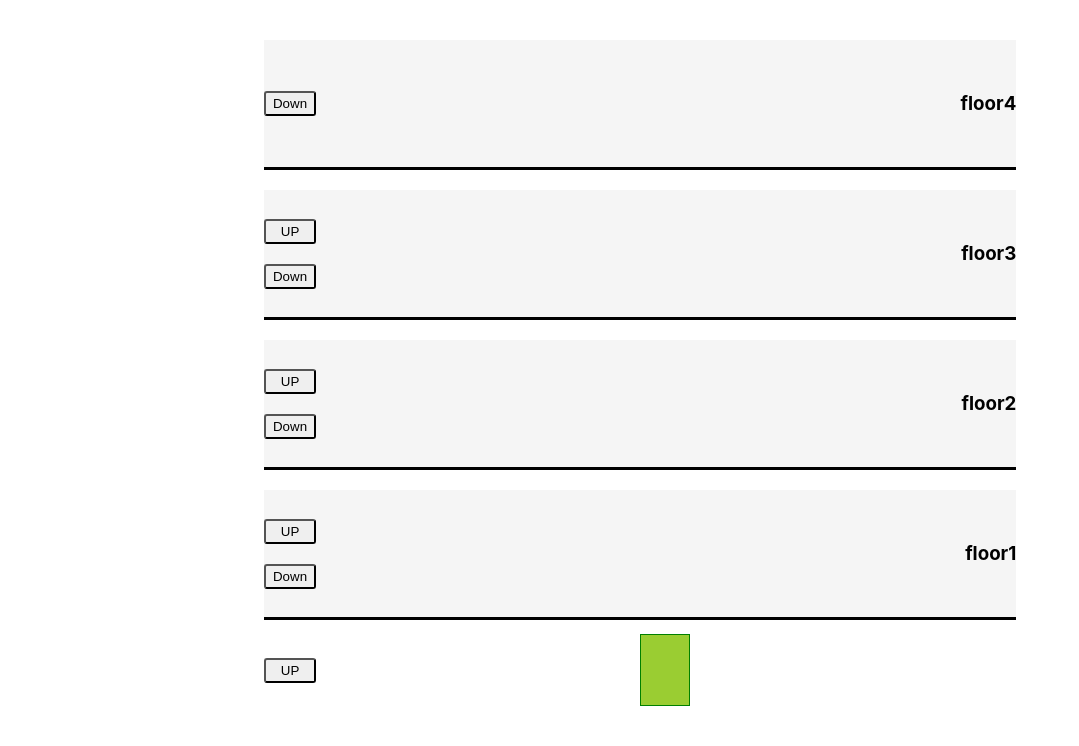
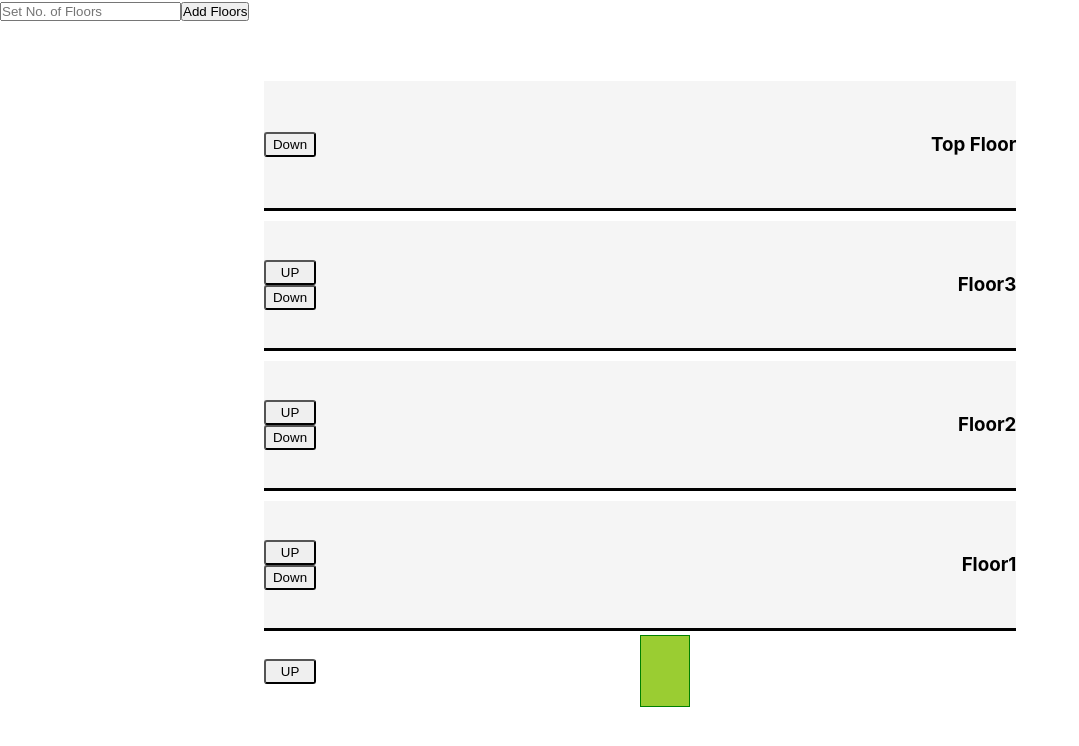
Before and after one commit to singh3069/Iift_simulation, a React (Create React App) app: page / in a window 1280 px wide. Shown: the top 746 px of the page, without its empty margins (0-1079 px from the left). Built offline with nearby package versions, Linux system fonts and the light colour scheme.

Commit message:
now floors can be added by taking input

```diff
--- a/src/App.css
+++ b/src/App.css
@@ -4,7 +4,7 @@
 }
 
 .floorSection {
-  display: flex;
+  /* display: flex; */
   width: 60%;
   height: 80vh;
   margin: 50px auto;
--- a/src/components/building/Building.js
+++ b/src/components/building/Building.js
@@ -1,12 +1,14 @@
-import React from 'react'
-import Floors from './floors/Floors'
+import React from "react";
+// import Floors from './floors/Floors'
+import FloorsTwo from "./floors/FloorsTwo";
 
 function Building() {
-    return (
-        <div>
-            <Floors/>
-        </div>
-    )
+  return (
+    <div>
+      {/* <Floors/> */}
+      <FloorsTwo />
+    </div>
+  );
 }
 
-export default Building
+export default Building;
--- a/src/components/building/floors/Floors.js
+++ b/src/components/building/floors/Floors.js
@@ -2,7 +2,7 @@ import React, { useState } from "react";
 
 function Floors() {
   const [currentFloor, setcurrentFloor] = useState("0");
-  console.log(currentFloor)
+  // console.log(currentFloor)
   function moveBetweenFloors(e) {
     const currentBttn = e.target.id;
 
--- /dev/null
+++ b/src/components/building/floors/FloorsTwo.js
@@ -0,0 +1,124 @@
+import React, { useState } from "react";
+
+function FloorsTwo() {
+  const [floorNum, setFloorNum] = useState();
+  const [currentFloor, setcurrentFloor] = useState("0");
+  const [userInput, setUserInput] = useState("");
+  const textInput = React.createRef();
+
+  function moveBetweenFloors(e) {
+    const currentBttn = e.target.id;
+    setcurrentFloor(+currentBttn);
+  }
+
+  const addFloors = () => {
+    setUserInput(textInput.current.value);
+  };
+
+  const floors = [
+    { upBtton: "UP", downBttton: "Down", floor: "Floor3", id: "3" },
+    { upBtton: "UP", downBttton: "Down", floor: "Floor2", id: "2" },
+    { upBtton: "UP", downBttton: "Down", floor: "Floor1", id: "1" },
+  ];
+
+  return (
+    <div>
+      <div className="inputDiv">
+        <input
+          placeholder="Set No. of Floors"
+          type="number"
+          id="floor"
+          ref={textInput}
+        />
+        <button onClick={(e) => addFloors()}>Add Floors</button>
+      </div>
+
+      <section className="floorSection">
+        <div className="floor4 floors">
+          <div className="buttonsDiv">
+            <button
+              className="bttn"
+              id="5"
+              onClick={(e) => moveBetweenFloors(e)}
+            >
+              Down
+            </button>
+          </div>
+          <h3>Top Floor</h3>
+        </div>
+
+        {parseInt(userInput) >= 0 ? (
+          <>
+            {[...new Array(parseInt(userInput))]
+              .map((i, index) => (
+                <div key={index + 1} className="floor4 floors">
+                  <div className="buttonsDiv">
+                    <button
+                      className="bttn"
+                      id="4"
+                      onClick={(e) => moveBetweenFloors(e)}
+                    >
+                      UP
+                    </button>
+
+                    <button
+                      className="bttn"
+                      id="4"
+                      onClick={(e) => moveBetweenFloors(e)}
+                    >
+                      DOWN
+                    </button>
+                  </div>
+                  <h3>Floor{index + 4}</h3>
+                </div>
+              ))
+              .reverse()}
+          </>
+        ) : (
+          ""
+        )}
+
+        {floors.map((item) => (
+          <div className="floor4 floors">
+            <div className="buttonsDiv">
+              <button
+                className="bttn"
+                id={item.id}
+                onClick={(e) => moveBetweenFloors(e)}
+              >
+                {item.upBtton}
+              </button>
+
+              <button
+                className="bttn"
+                id={item.id}
+                onClick={(e) => moveBetweenFloors(e)}
+              >
+                {item.downBttton}
+              </button>
+            </div>
+            <h3>{item.floor}</h3>
+          </div>
+        ))}
+
+        <div className="liftDiv">
+          <div className="buttonsDiv">
+            <button
+              className="bttn"
+              id="0"
+              onClick={(e) => moveBetweenFloors(e)}
+            >
+              UP
+            </button>
+          </div>
+          <div
+            className="lift"
+            style={{ transform: `translateY(-${currentFloor * "137.6"}px)` }}
+          ></div>
+        </div>
+      </section>
+    </div>
+  );
+}
+
+export default FloorsTwo;
```
